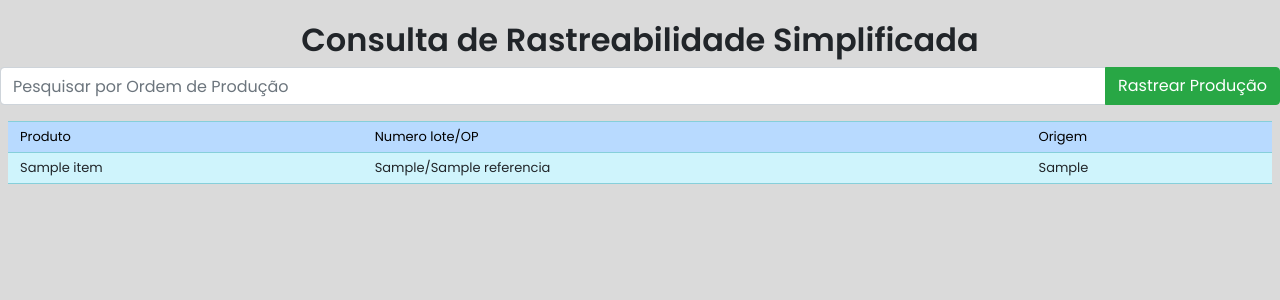
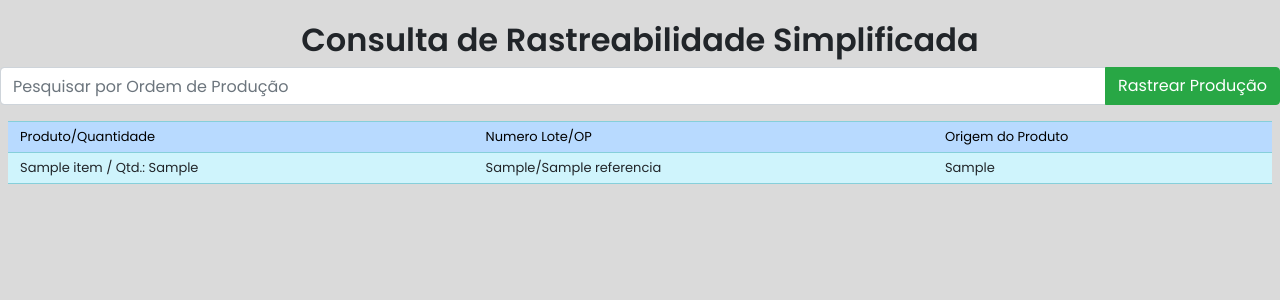
Before and after one commit to diegoskiller/api-omie-main_V2, a Flask app: template templates/rastreabilidade.html in a window 1280 px wide. Shown: the part 97-397 px from the top of the page. Run offline with Flask 2, Linux system fonts and the light colour scheme; the template is opened without the code that fills it: most values are stand-ins (such as "Sample title", 1, 10 or a date in 2020); parts of the project's set-up code (start-up, migrations or seed data) failed here and were passed over; some libraries are stand-ins or nearby versions.

Commit message:
05-03-2024 v2

```diff
--- a/templates/rastreabilidade.html
+++ b/templates/rastreabilidade.html
@@ -50,13 +50,13 @@
 
   <table class="table table-hover table-info">
     <tr class="table-primary">
-          <td>Produto</td>
-          <td>Numero lote/OP</td>
-          <td>Origem</td>
+          <td>Produto/Quantidade</td>
+          <td>Numero Lote/OP</td>
+          <td>Origem do Produto</td>
           </tr>
       {%for row in consulta%}
       <tr class="bg-muted">
-        <td>{{ row.item }}</td>
+        <td>{{ row.item }} / Qtd.: {{ row.quant_inicial }}</td>
           <td>{{ row.lote_visual }}/{{ row.referencia }}</td>
           <td> {{ row.processado_op }}
           </td>
@@ -66,7 +66,7 @@
       {%for rowg in consulta_geral%}
       {% if rowg.referencia == row.processado_op %}
       <tr class="table-success">
-        <td><img src="{{url_for('static', filename='images/arrow-90deg-up.svg')}}">&nbsp;&nbsp;&nbsp;{{ rowg.item }}</td>
+        <td><img src="{{url_for('static', filename='images/arrow-90deg-up.svg')}}">&nbsp;&nbsp;&nbsp;{{ rowg.item }} / Qtd.: {{ rowg.quant_inicial}}</td>
         <td><img src="{{url_for('static', filename='images/arrow-90deg-up.svg')}}">&nbsp;&nbsp;&nbsp;{{ rowg.numero_lote }}/{{ rowg.referencia }}</td>
         <td><img src="{{url_for('static', filename='images/arrow-90deg-up.svg')}}">&nbsp;&nbsp;&nbsp;{{ rowg.processado_op }}</td>
       </tr>
@@ -74,7 +74,7 @@
       {% if rowg2.referencia == rowg.processado_op %}
       <tr class="table-info">
         <td>&nbsp;&nbsp;&nbsp;&nbsp;&nbsp;&nbsp;&nbsp;&nbsp;&nbsp;&nbsp;&nbsp;&nbsp;&nbsp;&nbsp;&nbsp;&nbsp;&nbsp;&nbsp;
-          <img src="{{url_for('static', filename='images/arrow-90deg-up.svg')}}">&nbsp;&nbsp;&nbsp;{{ rowg2.item }}</td>
+          <img src="{{url_for('static', filename='images/arrow-90deg-up.svg')}}">&nbsp;&nbsp;&nbsp;{{ rowg2.item }} / Qtd.: {{ rowg2.quant_inicial}} </td>
         <td>&nbsp;&nbsp;&nbsp;&nbsp;&nbsp;&nbsp;&nbsp;&nbsp;&nbsp;&nbsp;&nbsp;&nbsp;&nbsp;&nbsp;&nbsp;&nbsp;&nbsp;&nbsp;
           <img src="{{url_for('static', filename='images/arrow-90deg-up.svg')}}">&nbsp;&nbsp;&nbsp;{{ rowg2.lote_visual }}/{{ rowg2.referencia }}</td>
         <td>&nbsp;&nbsp;&nbsp;&nbsp;&nbsp;&nbsp;&nbsp;&nbsp;&nbsp;&nbsp;&nbsp;&nbsp;&nbsp;&nbsp;&nbsp;&nbsp;&nbsp;&nbsp;
@@ -85,7 +85,7 @@
       <tr class="table-warning">
         <td>&nbsp;&nbsp;&nbsp;&nbsp;&nbsp;&nbsp;&nbsp;&nbsp;&nbsp;&nbsp;&nbsp;&nbsp;&nbsp;&nbsp;&nbsp;&nbsp;&nbsp;&nbsp;
           &nbsp;&nbsp;&nbsp;&nbsp;&nbsp;&nbsp;&nbsp;&nbsp;&nbsp;&nbsp;&nbsp;&nbsp;&nbsp;&nbsp;&nbsp;&nbsp;&nbsp;&nbsp;
-          <img src="{{url_for('static', filename='images/arrow-90deg-up.svg')}}">&nbsp;&nbsp;&nbsp;{{ rowg3.item }}</td>
+          <img src="{{url_for('static', filename='images/arrow-90deg-up.svg')}}">&nbsp;&nbsp;&nbsp;{{ rowg3.item }} / Qtd.: {{ rowg3.quant_inicial}}</td>
         <td>&nbsp;&nbsp;&nbsp;&nbsp;&nbsp;&nbsp;&nbsp;&nbsp;&nbsp;&nbsp;&nbsp;&nbsp;&nbsp;&nbsp;&nbsp;&nbsp;&nbsp;&nbsp;
           &nbsp;&nbsp;&nbsp;&nbsp;&nbsp;&nbsp;&nbsp;&nbsp;&nbsp;&nbsp;&nbsp;&nbsp;&nbsp;&nbsp;&nbsp;&nbsp;&nbsp;&nbsp;
           <img src="{{url_for('static', filename='images/arrow-90deg-up.svg')}}">&nbsp;&nbsp;&nbsp;{{ rowg3.lote_visual }}/{{ rowg3.referencia }}</td>
```
